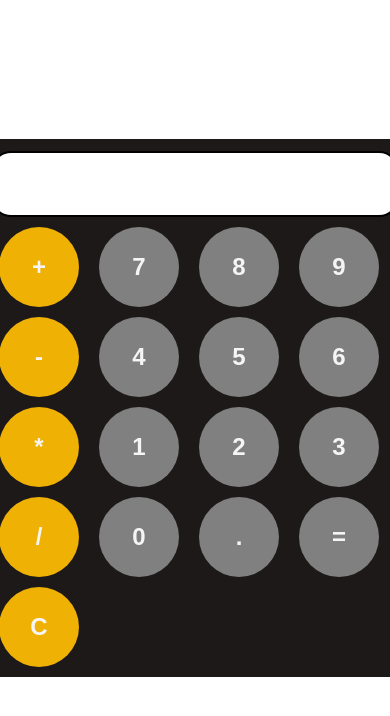
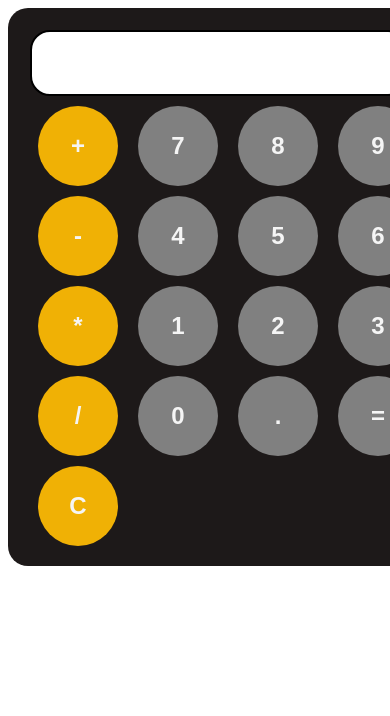
Before and after one commit to velan04/Calculator, a plain HTML site: page index.html in a window 390 px wide. Shown: the top 716 px of the page. Drawn offline with Linux system fonts and the light colour scheme.

Commit message:
width adjustment in css file for mobile view

```diff
--- a/style.css
+++ b/style.css
@@ -19,7 +19,7 @@ button{
 
 }
 #display{
-    width: 400px;
+    width: 370px;
     height: 60px;
     border: 2px solid black;
     border-radius: 20px;
@@ -28,18 +28,12 @@ button{
     font-size:x-large;
 
 }
-body{
-   display: flex;
-   flex-direction: column;
-   justify-content: center;
-   align-items: center;
-   height: 800px;
-
-}
 .container{
     background-color: rgb(29, 25, 25);
     border-radius: 20px;
-    padding: 10px;
+    padding: 20px;
+    width: 380px;
+    margin: auto;
 }
 
 .op{
```
